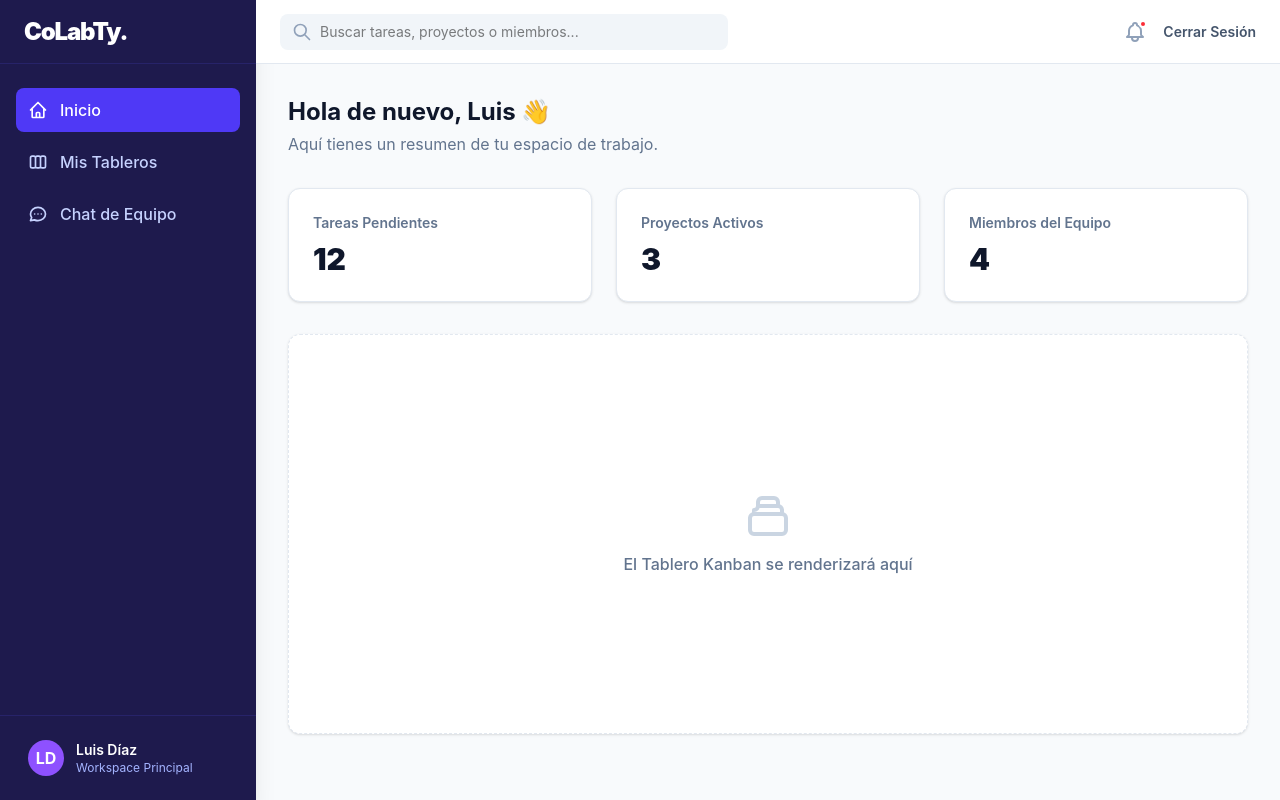
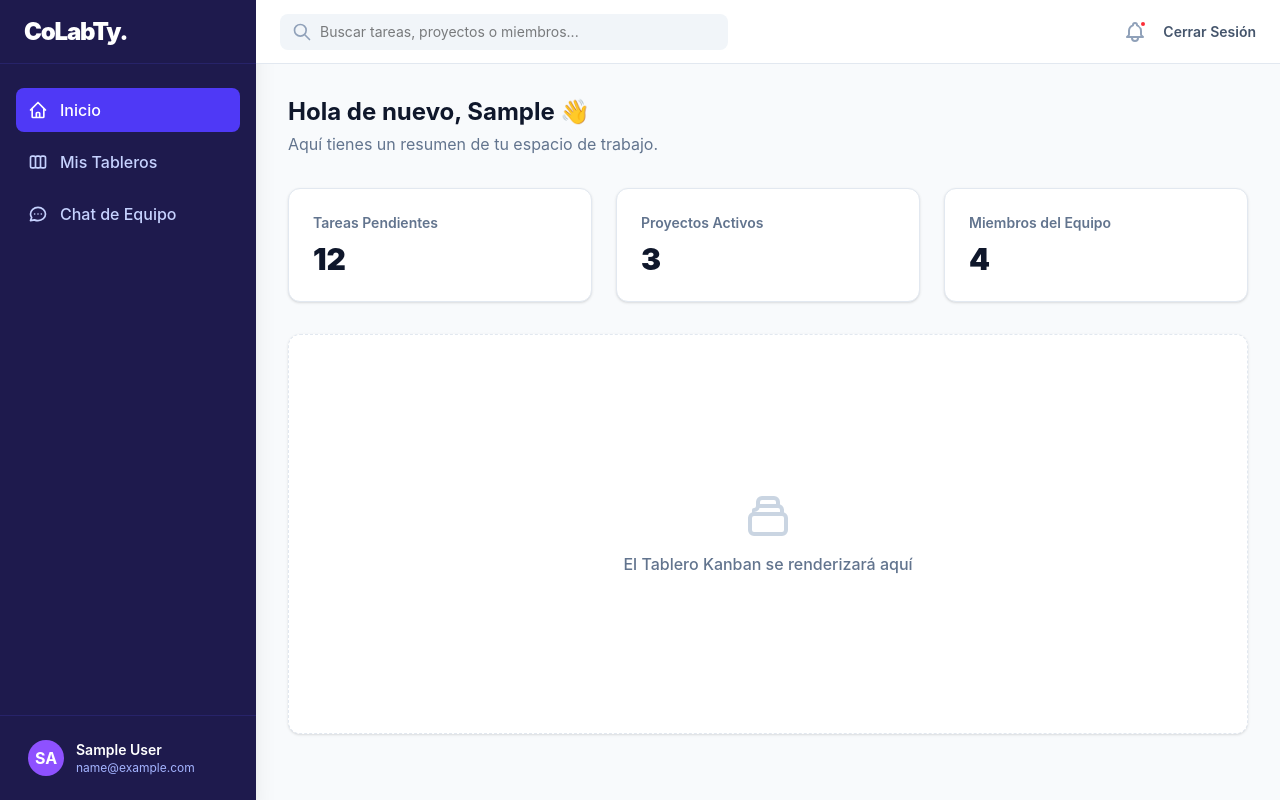
Before and after one commit to LuisAlbertoXicaliDiaz/CoLabTy-, a React app in the folder frontend/: page /dashboard in a window 1280 px wide. Built offline with nearby package versions, Linux system fonts and the light colour scheme; sample sign-in values are in the browser's storage; the HTML template or start-up script is replaced by a standard one.

Commit message:
feat: Integración de Dashboard con sesión persistente en LocalStorage

```diff
--- a/frontend/src/pages/Dashboard.jsx
+++ b/frontend/src/pages/Dashboard.jsx
@@ -1,6 +1,30 @@
-import { Link } from 'react-router-dom';
+import { useState, useEffect } from 'react';
+import { Link, useNavigate } from 'react-router-dom';
 
 export default function Dashboard() {
+  const navigate = useNavigate();
+  const [user, setUser] = useState(null);
+
+  // Verificamos si hay un usuario al cargar el Dashboard
+  useEffect(() => {
+    const storedUser = localStorage.getItem('user');
+    if (storedUser) {
+      setUser(JSON.parse(storedUser));
+    } else {
+      // Si alguien intenta entrar a /dashboard sin iniciar sesión, lo rebotamos al login
+      navigate('/login');
+    }
+  }, [navigate]);
+
+  // Función para cerrar la sesión de forma segura
+  const handleLogout = () => {
+    localStorage.removeItem('user');
+    navigate('/login');
+  };
+
+  // Mientras carga la validación, no mostramos nada para evitar parpadeos
+  if (!user) return null;
+
   return (
     <div className="flex h-screen bg-slate-50 font-sans">
 
@@ -17,20 +41,17 @@ export default function Dashboard() {
         <nav className="flex-1 px-4 py-6 space-y-2 overflow-y-auto">
           {/* Item Activo */}
           <Link to="/dashboard" className="flex items-center gap-3 px-3 py-2.5 bg-indigo-600 rounded-lg text-white font-medium transition-colors">
-            {/* Ícono de Casa (SVG) */}
             <svg className="w-5 h-5" fill="none" stroke="currentColor" viewBox="0 0 24 24"><path strokeLinecap="round" strokeLinejoin="round" strokeWidth="2" d="M3 12l2-2m0 0l7-7 7 7M5 10v10a1 1 0 001 1h3m10-11l2 2m-2-2v10a1 1 0 01-1 1h-3m-6 0a1 1 0 001-1v-4a1 1 0 011-1h2a1 1 0 011 1v4a1 1 0 001 1m-6 0h6"></path></svg>
             Inicio
           </Link>
 
           {/* Items Inactivos */}
           <a href="#" className="flex items-center gap-3 px-3 py-2.5 text-indigo-200 hover:bg-indigo-900/50 hover:text-white rounded-lg font-medium transition-colors">
-            {/* Ícono de Tablero Kanban */}
             <svg className="w-5 h-5" fill="none" stroke="currentColor" viewBox="0 0 24 24"><path strokeLinecap="round" strokeLinejoin="round" strokeWidth="2" d="M9 17V7m0 10a2 2 0 01-2 2H5a2 2 0 01-2-2V7a2 2 0 012-2h2a2 2 0 012 2m0 10a2 2 0 002 2h2a2 2 0 002-2M9 7a2 2 0 012-2h2a2 2 0 012 2m0 10V7m0 10a2 2 0 002 2h2a2 2 0 002-2V7a2 2 0 00-2-2h-2a2 2 0 00-2 2"></path></svg>
             Mis Tableros
           </a>
 
           <a href="#" className="flex items-center gap-3 px-3 py-2.5 text-indigo-200 hover:bg-indigo-900/50 hover:text-white rounded-lg font-medium transition-colors">
-            {/* Ícono de Chat */}
             <svg className="w-5 h-5" fill="none" stroke="currentColor" viewBox="0 0 24 24"><path strokeLinecap="round" strokeLinejoin="round" strokeWidth="2" d="M8 12h.01M12 12h.01M16 12h.01M21 12c0 4.418-4.03 8-9 8a9.863 9.863 0 01-4.255-.949L3 20l1.395-3.72C3.512 15.042 3 13.574 3 12c0-4.418 4.03-8 9-8s9 3.582 9 8z"></path></svg>
             Chat de Equipo
           </a>
@@ -39,12 +60,13 @@ export default function Dashboard() {
         {/* Perfil de Usuario al fondo del Sidebar */}
         <div className="p-4 border-t border-indigo-900/50">
           <div className="flex items-center gap-3 px-3 py-2 rounded-lg hover:bg-indigo-900/50 cursor-pointer transition-colors">
-            <div className="w-9 h-9 rounded-full bg-violet-500 flex items-center justify-center text-white font-bold">
-              LD {/* Iniciales placeholder */}
+            <div className="w-9 h-9 rounded-full bg-violet-500 flex items-center justify-center text-white font-bold uppercase">
+              {/* Tomamos las primeras 2 letras del nombre para el avatar */}
+              {user.name.substring(0, 2)}
             </div>
             <div className="flex-1 min-w-0">
-              <p className="text-sm font-semibold text-white truncate">Luis Díaz</p>
-              <p className="text-xs text-indigo-300 truncate">Workspace Principal</p>
+              <p className="text-sm font-semibold text-white truncate">{user.name}</p>
+              <p className="text-xs text-indigo-300 truncate">{user.email}</p>
             </div>
           </div>
         </div>
@@ -75,12 +97,12 @@ export default function Dashboard() {
           <div className="flex items-center gap-4">
             <button className="text-slate-400 hover:text-indigo-600 transition-colors relative">
               <svg className="w-6 h-6" fill="none" stroke="currentColor" viewBox="0 0 24 24"><path strokeLinecap="round" strokeLinejoin="round" strokeWidth="2" d="M15 17h5l-1.405-1.405A2.032 2.032 0 0118 14.158V11a6.002 6.002 0 00-4-5.659V5a2 2 0 10-4 0v.341C7.67 6.165 6 8.388 6 11v3.159c0 .538-.214 1.055-.595 1.436L4 17h5m6 0v1a3 3 0 11-6 0v-1m6 0H9"></path></svg>
-              {/* Punto rojo de notificación */}
               <span className="absolute top-0 right-0 w-2 h-2 bg-red-500 rounded-full border-2 border-white"></span>
             </button>
-            <Link to="/login" className="text-sm font-semibold text-slate-600 hover:text-indigo-600 transition-colors">
+            {/* NUEVO: Botón real para cerrar sesión */}
+            <button onClick={handleLogout} className="text-sm font-semibold text-slate-600 hover:text-indigo-600 transition-colors">
               Cerrar Sesión
-            </Link>
+            </button>
           </div>
         </header>
 
@@ -88,7 +110,8 @@ export default function Dashboard() {
         <div className="flex-1 overflow-y-auto p-6 lg:p-8">
 
           <div className="mb-8">
-            <h2 className="text-2xl font-bold text-slate-900">Hola de nuevo, Luis 👋</h2>
+            {/* Extraemos el primer nombre de la persona para el saludo */}
+            <h2 className="text-2xl font-bold text-slate-900">Hola de nuevo, {user.name.split(' ')[0]} 👋</h2>
             <p className="text-slate-500 mt-1">Aquí tienes un resumen de tu espacio de trabajo.</p>
           </div>
 
--- a/frontend/src/pages/Login.jsx
+++ b/frontend/src/pages/Login.jsx
@@ -23,13 +23,13 @@ export default function Login() {
       const data = await response.json();
 
       if (response.ok) {
-        // Si las credenciales son correctas
-        alert('¡' + data.message + ' Bienvenido ' + data.user.name + '!');
+  // Guardamos el usuario en el almacenamiento local del navegador
+  localStorage.setItem('user', JSON.stringify(data.user));
 
-        // Aquí redirigimos al usuario a la pantalla principal de la app
-        // navigate('/dashboard'); // Descomenta esta línea cuando crees tu pantalla de Dashboard
+  // Redirigimos al usuario al Dashboard
+  navigate('/dashboard');
 
-      } else {
+} else {
         // Si la contraseña o el correo son incorrectos
         alert('Error: ' + data.error);
       }
```
